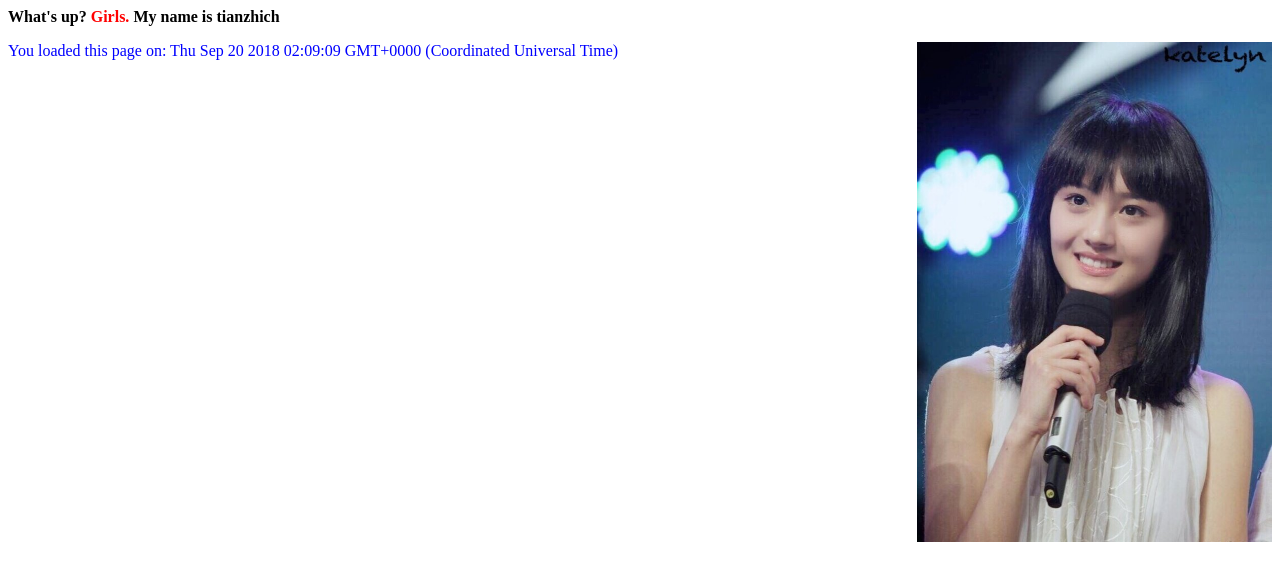
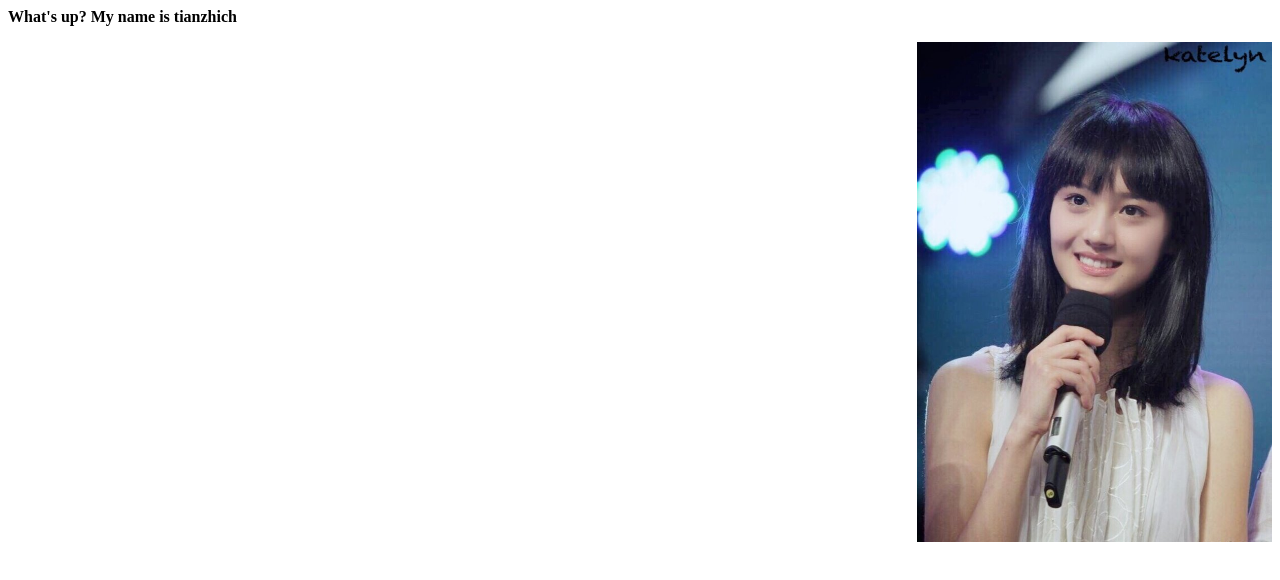
Before and after one commit to tianzhich/Critical-Rendering-Path-Demo, a plain HTML site: page link-tag-bottom/index.html in a window 1280 px wide. Drawn offline with Linux system fonts and the light colour scheme.

Commit message:
update: CSS位置对比时删除JavaScript，消除其带来的影响

```diff
--- a/link-tag-bottom/index.html
+++ b/link-tag-bottom/index.html
@@ -11,7 +11,6 @@
   <p>What's up? <span>Bros. </span>My name is tianzhich</p>
   <div><img src="../images/xiaoshuang.jpg" alt="小爽-流星雨" height="500"></div>
   <link rel="stylesheet" href="../css/main.css" />
-  <script src="../js/main.js"></script>
 </body>
 
 </html>
```
Also changed, not shown: style-tag-bottom/index.html (+0 -1 lines), style-tag-top/index.html (+0 -1 lines).
